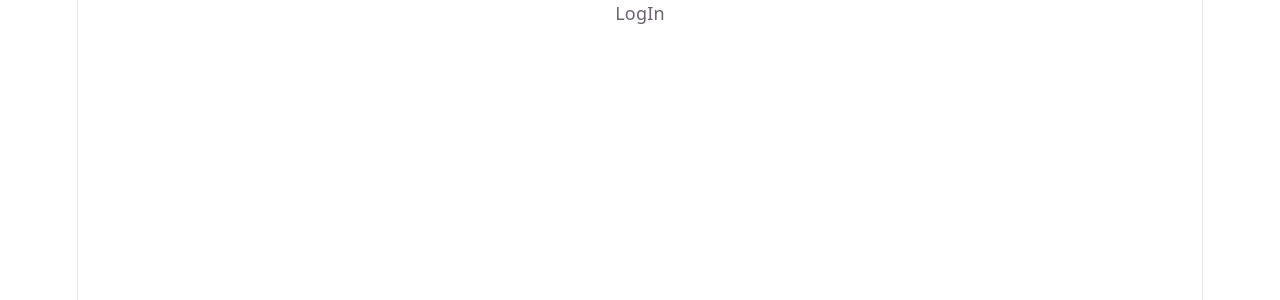
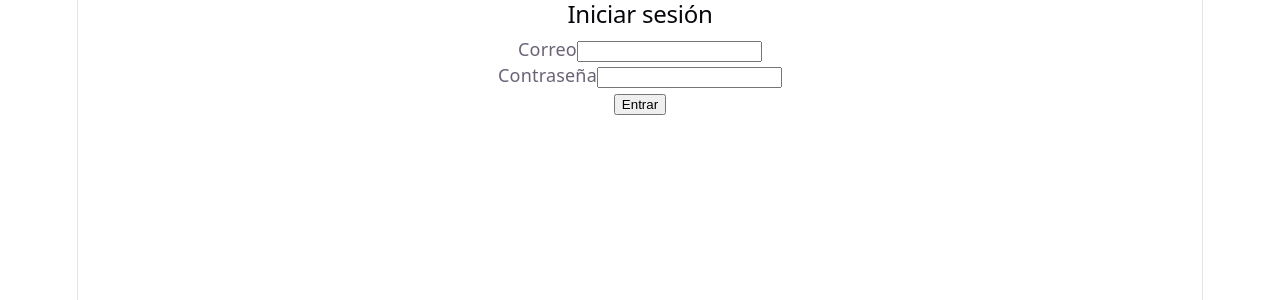
Before and after one commit to JuDevRo/baas-cms-client, a React (Vite) app: page /login in a window 1280 px wide. Shown: the top 300 px of the page. Built offline with nearby package versions, Linux system fonts and the light colour scheme; no server answers.

Commit message:
[ADD] Auth logic

```diff
--- a/package.json
+++ b/package.json
@@ -10,6 +10,7 @@
     "preview": "vite preview"
   },
   "dependencies": {
+    "axios": "^1.16.1",
     "react": "^19.2.6",
     "react-dom": "^19.2.6",
     "react-router-dom": "^7.15.1"
--- a/src/App.tsx
+++ b/src/App.tsx
@@ -1,11 +1,14 @@
-import { Outlet } from 'react-router-dom'
+import { Routes, Route } from 'react-router-dom'
 import './App.css'
+import Home from './Pages/Home/Home'
+import LogIn from './Pages/LogIn/LogIn'
 
 function App() {
   return (
-    <div className="app-container">
-      <Outlet />
-    </div>
+    <Routes>
+      <Route path="/" element={<Home />} />
+      <Route path="/login" element={<LogIn />} />
+    </Routes>
   )
 }
 
--- a/src/Pages/Home/Home.tsx
+++ b/src/Pages/Home/Home.tsx
@@ -1,9 +1,12 @@
 import React from 'react'
+import { useAuthGuard } from '../../hooks/useAuthGuard'
 
 const Home = () => {
-  return (
-    <div>Home</div>
-  )
+  const { checking } = useAuthGuard()
+
+  if (checking) return <div>Comprobando autenticación...</div>
+
+  return <div>Home (usuario autenticado)</div>
 }
 
 export default Home
--- a/src/Pages/LogIn/LogIn.tsx
+++ b/src/Pages/LogIn/LogIn.tsx
@@ -1,8 +1,56 @@
-import React from 'react'
+import React, { useState } from 'react'
+import { useNavigate } from 'react-router-dom'
+import { login } from '../../api/auth'
 
 const LogIn = () => {
+  const navigate = useNavigate()
+  const [email, setEmail] = useState('')
+  const [password, setPassword] = useState('')
+  const [loading, setLoading] = useState(false)
+  const [error, setError] = useState<string | null>(null)
+
+  const handleSubmit = async (e: React.FormEvent) => {
+    e.preventDefault()
+    setLoading(true)
+    setError(null)
+    try {
+      await login({ email, password })
+      navigate('/')
+    } catch (err: any) {
+      setError(err?.response?.data?.message || 'Login failed')
+    } finally {
+      setLoading(false)
+    }
+  }
+
   return (
-    <div>LogIn</div>
+    <div className="login-container">
+      <h2>Iniciar sesión</h2>
+      <form onSubmit={handleSubmit}>
+        <div>
+          <label>Correo</label>
+          <input
+            type="email"
+            value={email}
+            onChange={(e) => setEmail(e.target.value)}
+            required
+          />
+        </div>
+        <div>
+          <label>Contraseña</label>
+          <input
+            type="password"
+            value={password}
+            onChange={(e) => setPassword(e.target.value)}
+            required
+          />
+        </div>
+        {error && <div className="error">{error}</div>}
+        <button type="submit" disabled={loading}>
+          {loading ? 'Entrando...' : 'Entrar'}
+        </button>
+      </form>
+    </div>
   )
 }
 
--- /dev/null
+++ b/src/api/auth.ts
@@ -0,0 +1,30 @@
+import axiosInstance from './axios'
+
+export interface LoginCredentials {
+  email: string
+  password: string
+}
+
+export async function login(credentials: LoginCredentials) {
+    try {
+        const res = await axiosInstance.post('/auth/login', credentials)
+        console.log(res, 'login response')
+        return res.data.user
+    } catch (e) {
+        console.log(e, 'login error')
+        throw e
+    }
+//   const token = res.data?.token
+//   if (token) setAuthToken(token)
+}
+
+export async function isAuthenticated() {
+    return true
+//   try {
+//     await axiosInstance.get('/auth/me')
+//     return true
+//   } catch (e) {
+//     console.log(e, 'error checking auth')
+//     return false
+//   }
+}
--- /dev/null
+++ b/src/api/axios.ts
@@ -0,0 +1,26 @@
+import axios from 'axios'
+
+const API_URL = import.meta.env.VITE_API_URL || ''
+
+const axiosInstance = axios.create({
+  baseURL: API_URL,
+  withCredentials: true,
+  headers: {
+    'Content-Type': 'application/json',
+  },
+})
+
+// axiosInstance.interceptors.request.use((config) => {
+//   const token = localStorage.getItem('token')
+//   if (token && config.headers) {
+//     config.headers.Authorization = `Bearer ${token}`
+//   }
+//   return config
+// })
+
+// export function setAuthToken(token?: string | null) {
+//   if (token) localStorage.setItem('token', token)
+//   else localStorage.removeItem('token')
+// }
+
+export default axiosInstance
--- /dev/null
+++ b/src/hooks/useAuthGuard.ts
@@ -0,0 +1,23 @@
+import { useEffect, useState } from 'react'
+import { useNavigate } from 'react-router-dom'
+import { isAuthenticated } from '../api/auth'
+
+export function useAuthGuard(redirect = true) {
+  const navigate = useNavigate()
+  const [checking, setChecking] = useState(true)
+
+  useEffect(() => {
+    let mounted = true
+    isAuthenticated().then((ok) => {
+      if (!mounted) return
+      setChecking(false)
+      if (!ok && redirect) navigate('/login')
+    })
+
+    return () => {
+      mounted = false
+    }
+  }, [navigate, redirect])
+
+  return { checking }
+}
--- a/src/main.tsx
+++ b/src/main.tsx
@@ -1,11 +1,13 @@
 import { StrictMode } from 'react'
 import { createRoot } from 'react-dom/client'
-import { RouterProvider } from 'react-router-dom'
+import { BrowserRouter } from 'react-router-dom'
 import './index.css'
-import { router } from './router.tsx'
+import App from './App.tsx'
 
 createRoot(document.getElementById('root')!).render(
   <StrictMode>
-    <RouterProvider router={router} />
+    <BrowserRouter>
+      <App />
+    </BrowserRouter>
   </StrictMode>,
 )
--- a/src/router.tsx
+++ /dev/null
@@ -1,21 +0,0 @@
-import { createBrowserRouter } from 'react-router-dom';
-import App from './App';
-import Home from './Pages/Home/Home';
-import LogIn from './Pages/LogIn/LogIn';
-
-export const router = createBrowserRouter([
-  {
-    path: '/',
-    element: <App />,
-    children: [
-      {
-        index: true,
-        element: <Home />,
-      },
-      {
-        path: 'login',
-        element: <LogIn />,
-      },
-    ],
-  },
-]);
```
Also changed, not shown: 2 other files (tests, documents, lock files or other folders).
